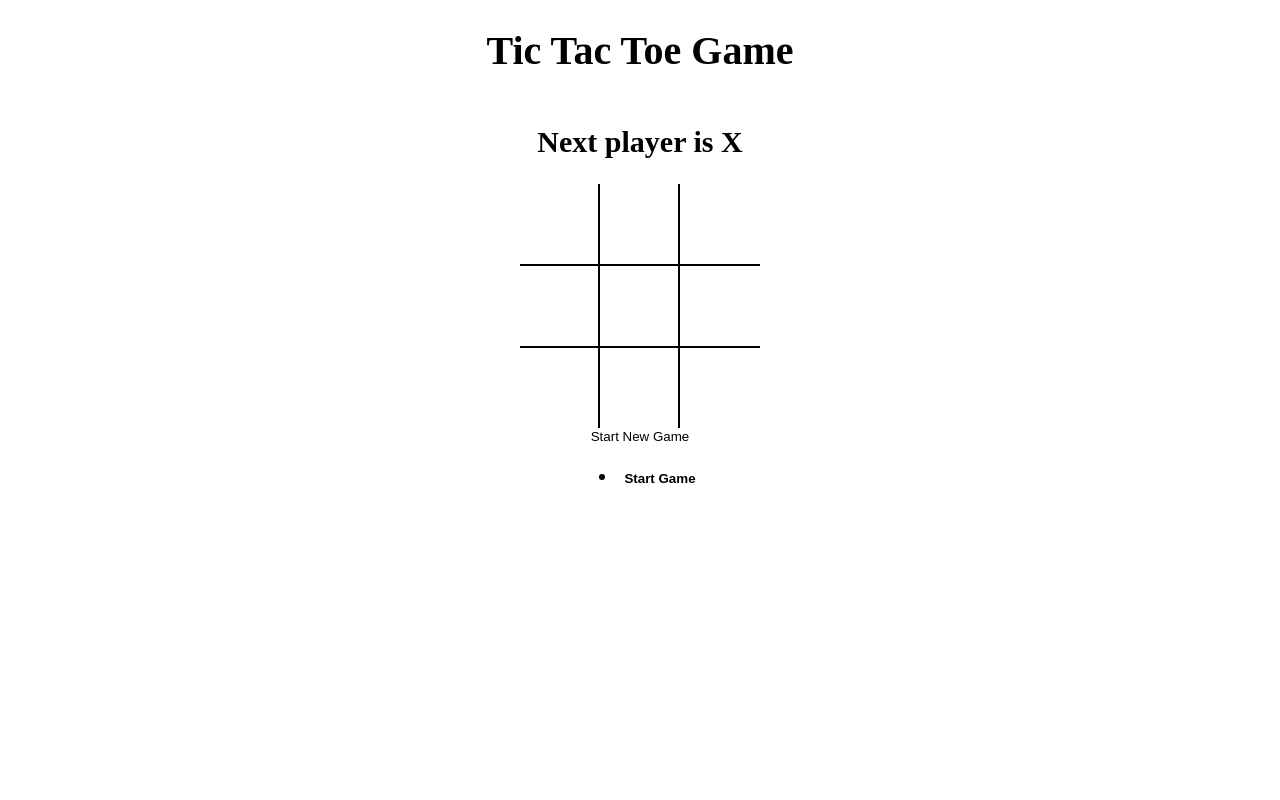
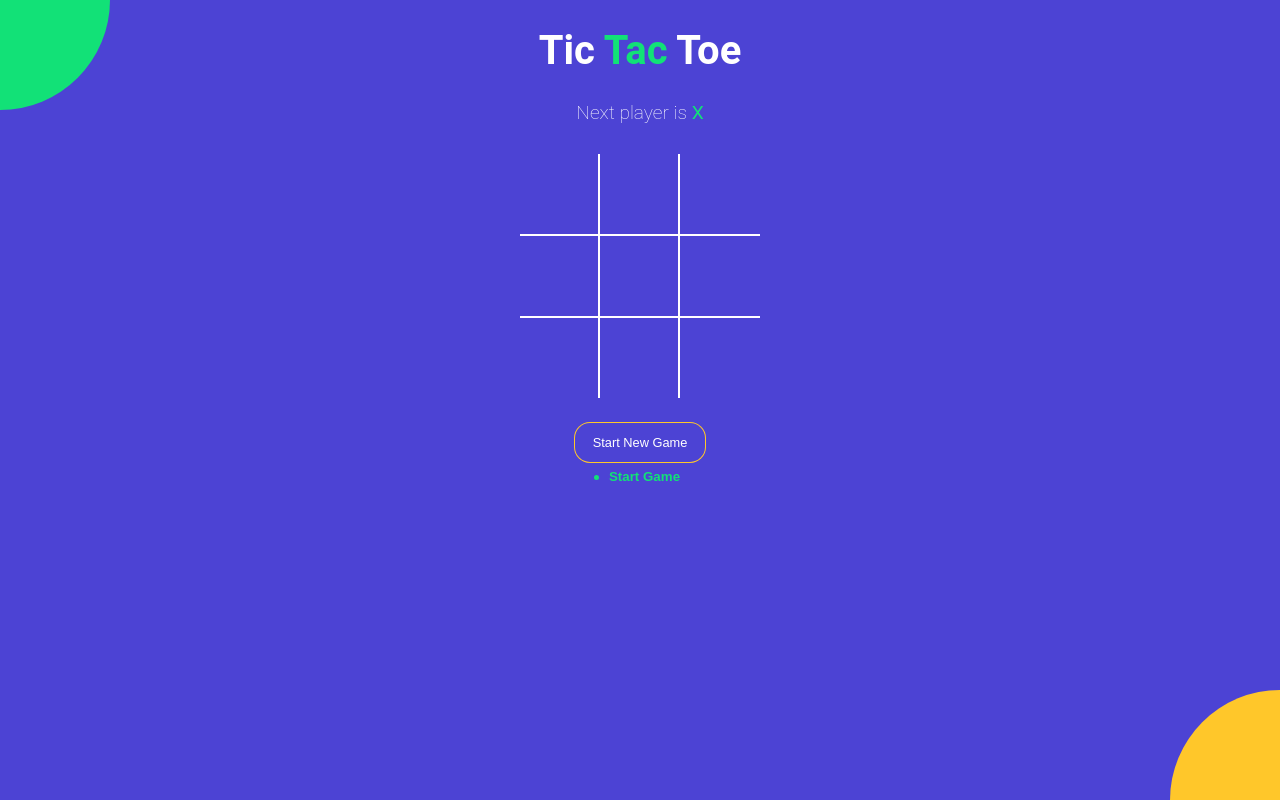
Before and after one commit to Diganta19/tictactoe, a React (Vite) app: page / in a window 1280 px wide. Built offline with nearby package versions, Linux system fonts and the light colour scheme; the HTML template or start-up script is replaced by a standard one.

Commit message:
dynamic styling applied

```diff
--- a/src/App.jsx
+++ b/src/App.jsx
@@ -47,15 +47,28 @@ const App = () => {
 
   return (
     <div className="app">
-      <h1>Tic Tac Toe Game</h1>
+      <h1>
+        Tic <span className="greentext">Tac</span> Toe
+      </h1>
       <StatusMessage
         winner={winner}
         current={current}
         noMovesLeft={noMovesLeft}
       />
-      <Board handelOnClick={handelOnClick} board={current.board} winningSquare={ winningSquare} />
-      <button type="button" onClick={newGame}>Start New Game</button>
+      <Board
+        handelOnClick={handelOnClick}
+        board={current.board}
+        winningSquare={winningSquare}
+      />
+      <button
+        type="button"
+        className={`btn-reset ${noMovesLeft || winner ? 'active' : ''}`}
+        onClick={newGame}
+      >
+        Start New Game
+      </button>
       <History history={history} moveTo={moveTo} currentMove={currentMove} />
+      <div className="bg-balls" />
     </div>
   );
 };
--- a/src/components/History.jsx
+++ b/src/components/History.jsx
@@ -2,17 +2,25 @@ import React from 'react';
 
 const History = ({ history, moveTo, currentMove }) => {
   return (
-    <ul>
+    <div className="history-wrapper">
+      <ul className="history">
         {history.map((_, move) => {
           return (
             <li key={move}>
-                <button type="button" style={{ fontWeight: move === currentMove ? 'bold':'normal'}} onClick={() => { moveTo(move); }}>
+              <button
+                type="button"
+                className={`btn-move ${move === currentMove ? 'active' : ''}`}
+                onClick={() => {
+                  moveTo(move);
+                }}
+              >
                 {move === 0 ? 'Start Game' : `Go to move #${move}`}
               </button>
             </li>
           );
         })}
       </ul>
+    </div>
   );
 };
 
--- a/src/components/Square.jsx
+++ b/src/components/Square.jsx
@@ -5,9 +5,8 @@ const Square = ({ val, onClick, isWinningSquare }) => {
   return (
     <button
       type="button"
-      className="square"
       onClick={onClick}
-      style={{ fontWeight: isWinningSquare ? 'bold' : 'normal' }}
+      className={`square ${isWinningSquare ? 'winning' : ''}`}
     >
       {val}
     </button>
--- a/src/components/StatusMessage.jsx
+++ b/src/components/StatusMessage.jsx
@@ -1,14 +1,30 @@
 import React from 'react';
 
-const StatusMessage = ({ winner,current,noMovesLeft }) => {
+const StatusMessage = ({ winner, current, noMovesLeft }) => {
   // const message = winner
   // ? `Winner is ${winner}`
   // : `Next player is ${current.isXnext ? 'X' : 'O'}`;
-    return <h2>
-        {winner && `winner is ${winner}`}
-        {!winner && !noMovesLeft && `Next player is ${current.isXnext ? 'X' : 'O'}`}
-        {!winner && noMovesLeft && `DRAW`}
-    </h2>;
+  return (
+    <div className="status-message">
+      {winner && (
+        <>
+          winner is{' '}
+          <span className={`${winner === 'X' ? 'greentext' : 'orangetext'}`}>
+            {winner}
+          </span>
+        </>
+      )}
+      {!winner && !noMovesLeft && (
+        <>
+          Next player is{' '}
+          <span className={`${current.isXnext ? 'greentext' : 'orangetext'}`}>
+            {current.isXnext ? 'X' : 'O'}
+          </span>
+        </>
+      )}
+      {!winner && noMovesLeft && `DRAW`}
+    </div>
+  );
 };
 
 export default StatusMessage;
--- a/src/styles/root.scss
+++ b/src/styles/root.scss
@@ -1,4 +1,11 @@
+$green: #12e177;
+$orange: #ffc72a;
+$blue: #4c43d4;
+
 body {
+  font-family: 'Roboto', sans-serif;
+  background-color: $blue;
+  color: #fff;
   padding: 0;
   margin: 0;
 }
@@ -19,18 +26,83 @@ button {
   align-items: center;
 }
 
+.greentext {
+  color: $green;
+}
+
+.orangetext {
+  color: $orange;
+}
+
+.history-wrapper {
+  width: 300px;
+  text-align: center;
+  margin-bottom: 20px;
+  .history {
+    display: inline-block;
+    padding: 0;
+    margin: 0;
+    li {
+      list-style: none;
+      text-align: left;
+      &:before {
+        content: '';
+        border-radius: 50%;
+        display: inline-block;
+        height: 5px;
+        width: 5px;
+        background-color: $green;
+        margin-right: 4px;
+        margin-bottom: 1px;
+      }
+
+      .btn-move {
+        color: #fff;
+        &.active {
+          font-weight: bold;
+          color: $green;
+        }
+      }
+    }
+  }
+}
+
+.status-message {
+  margin-bottom: 30px;
+  font-size: 1.2rem;
+  font-weight: lighter;
+  span {
+    font-weight: normal;
+  }
+}
+
+.btn-reset {
+  font-size: 0.8rem;
+  color: #fff;
+  border-radius: 15px;
+  padding: 12px 18px;
+  margin-top: 25px;
+  transition: all 0.2s;
+  background-color: $blue;
+  box-shadow: 0px 0px 0px 1px $orange;
+  &.active {
+    background-color: $orange;
+    box-shadow: none;
+  }
+}
+
 .board {
   .board-row {
     display: flex;
     flex-direction: row;
-    border-bottom: 2px solid #000;
+    border-bottom: 2px solid #fff;
     &:last-child {
       border-bottom: none;
     }
     .square {
       width: 80px;
       height: 80px;
-      border-right: 2px solid #000;
+      border-right: 2px solid #fff;
       font-size: 2.5rem;
       padding: 0;
       overflow: hidden;
@@ -38,6 +110,63 @@ button {
       &:last-child {
         border-right: none;
       }
+      &.winning {
+        animation: scaleText 1.4s infinite;
+        @keyframes scaleText {
+          0% {
+            transform: 2.5rem;
+          }
+          50% {
+            font-size: 3.5rem;
+          }
+          100% {
+            font-size: 2.5rem;
+          }
+        }
+      }
     }
   }
 }
+
+.bg-balls {
+  position: fixed;
+  top: 0;
+  left: 0;
+  right: 0;
+  bottom: 0;
+  min-width: 100%;
+  z-index: -1;
+
+  &:before,
+  &:after {
+    content: '';
+    position: absolute;
+    width: 150px;
+    height: 150px;
+    border-radius: 50%;
+  }
+
+  &:before {
+    background-color: $orange;
+    right: -75px;
+    bottom: -75px;
+    @media screen and (min-width: 476px) {
+      width: 220px;
+      height: 220px;
+      right: -110px;
+      bottom: -110px;
+    }
+  }
+
+  &:after {
+    background-color: $green;
+    top: -75px;
+    left: -75px;
+    @media screen and (min-width: 476px) {
+      width: 220px;
+      height: 220px;
+      top: -110px;
+      left: -110px;
+    }
+  }
+}
```
Lines whose indentation alone changed are shown as unchanged.
